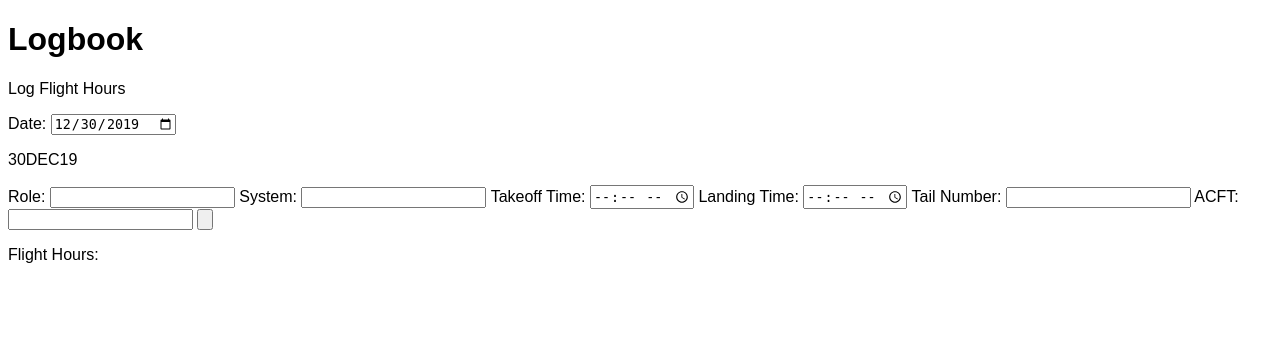
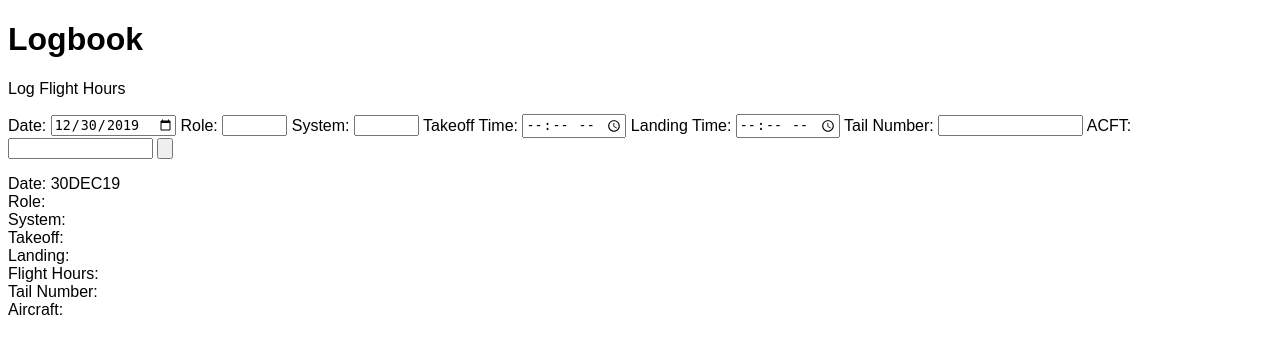
Before and after one commit to dastrope/CrewChiefSupportApp, a Flask app: page /logbook in a window 1280 px wide. Shown: the part 154-508 px from the top of the page. Run offline with Flask 2, Linux system fonts and the light colour scheme.

Commit message:
added elements to more clearly display all the data that will be sent by the form when submitted and a function to update the fields constantly upon receiving input, some organization attempted but CSS badly needed

```diff
--- a/templates/logbook.html
+++ b/templates/logbook.html
@@ -39,7 +39,7 @@
             month = parseInt(date[1]),
             year = date[0];
         milStyleDate = day+months[month-1]+year.slice(2);
-        document.getElementById("milDate").innerHTML=milStyleDate;
+        document.getElementById("milDate").innerHTML = milStyleDate;
       }
 
       function calculateFlightTime() {
@@ -66,6 +66,16 @@
         document.getElementById("flighthours").innerHTML = total;
 
       }
+      function updateAll(){
+        setMilDate();
+        calculateFlightTime();
+        document.getElementById("roledisplay").innerHTML=document.getElementById("role").value;
+        document.getElementById("systemdisplay").innerHTML=document.getElementById("system").value;
+        document.getElementById("starttimedisplay").innerHTML=document.getElementById("starttime").value;
+        document.getElementById("endtimedisplay").innerHTML=document.getElementById("endtime").value;
+        document.getElementById("tailnumdisplay").innerHTML=document.getElementById("tailnum").value;
+        document.getElementById("aircraftdisplay").innerHTML=document.getElementById("aircraft").value;
+      }
     </script>
 
     <h1> Logbook </h1>
@@ -73,24 +83,44 @@
 
     <form>
       Date:
-      <input onchange="setMilDate()" id="datePicker" type="date" />
-      <p id="milDate"></p>
+      <input onchange="updateAll()" id="datePicker" type="date" />
       Role:
-      <input id="role" type="text"/>
+      <input id="role" size="5" onchange="updateAll()" autocomplete="on" type="text"/>
       System:
-      <input id="system" type="text"/>
+      <input id="system" size="5" onchange="updateAll()" autocomplete="on" type="text"/>
       Takeoff Time:
-      <input id="starttime" type="time">
+      <input id="starttime" onchange="updateAll()" type="time">
       Landing Time:
-      <input id="endtime" type="time">
+      <input id="endtime" onchange="updateAll()" type="time">
       Tail Number:
-      <input id="tailnum" type="text"/>
+      <input id="tailnum" size="15" onchange="updateAll()" autocomplete="on" type="text"/>
       ACFT:
-      <input id="aircraft" type="text"/>
-      <input id="submit" type="button" onclick="calculateFlightTime()"/>
-      <p></p>
+      <input id="aircraft" size="15" onchange="updateAll()" autocomplete="on" type="text"/>
+      <input id="submit" type="button"/>
+      <p>
+      Date:
+      <a id="milDate"></a>
+      <br>
+      Role:
+      <a id="roledisplay"></a>
+      <br>
+      System:
+      <a id="systemdisplay"></a>
+      <br>
+      Takeoff:
+      <a id="starttimedisplay"></a>
+      <br>
+      Landing:
+      <a id="endtimedisplay"></a>
+      <br>
       Flight Hours:
       <a id="flighthours"><a/>
+      <br>
+      Tail Number:
+      <a id="tailnumdisplay"></a>
+      <br>
+      Aircraft:
+      <a id="aircraftdisplay"></a>
     </form>
 
     {% endblock %}
```
